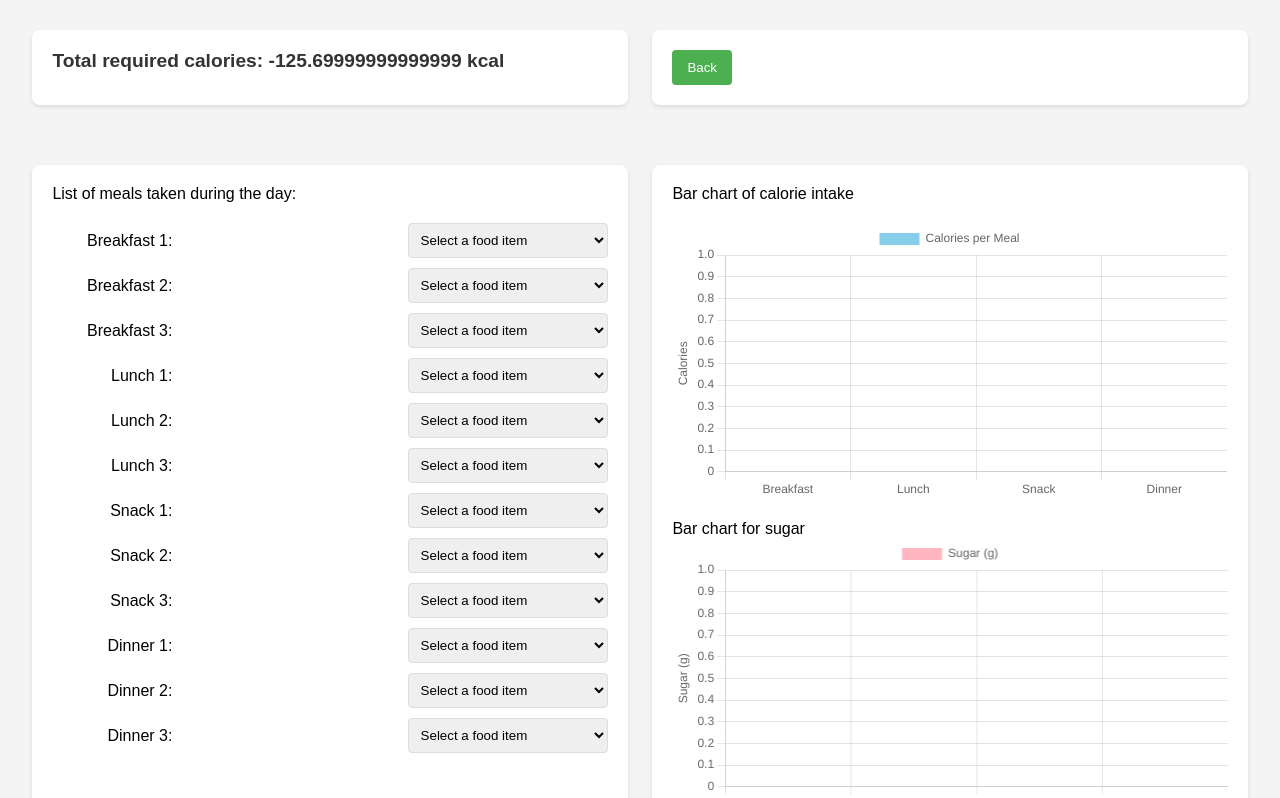
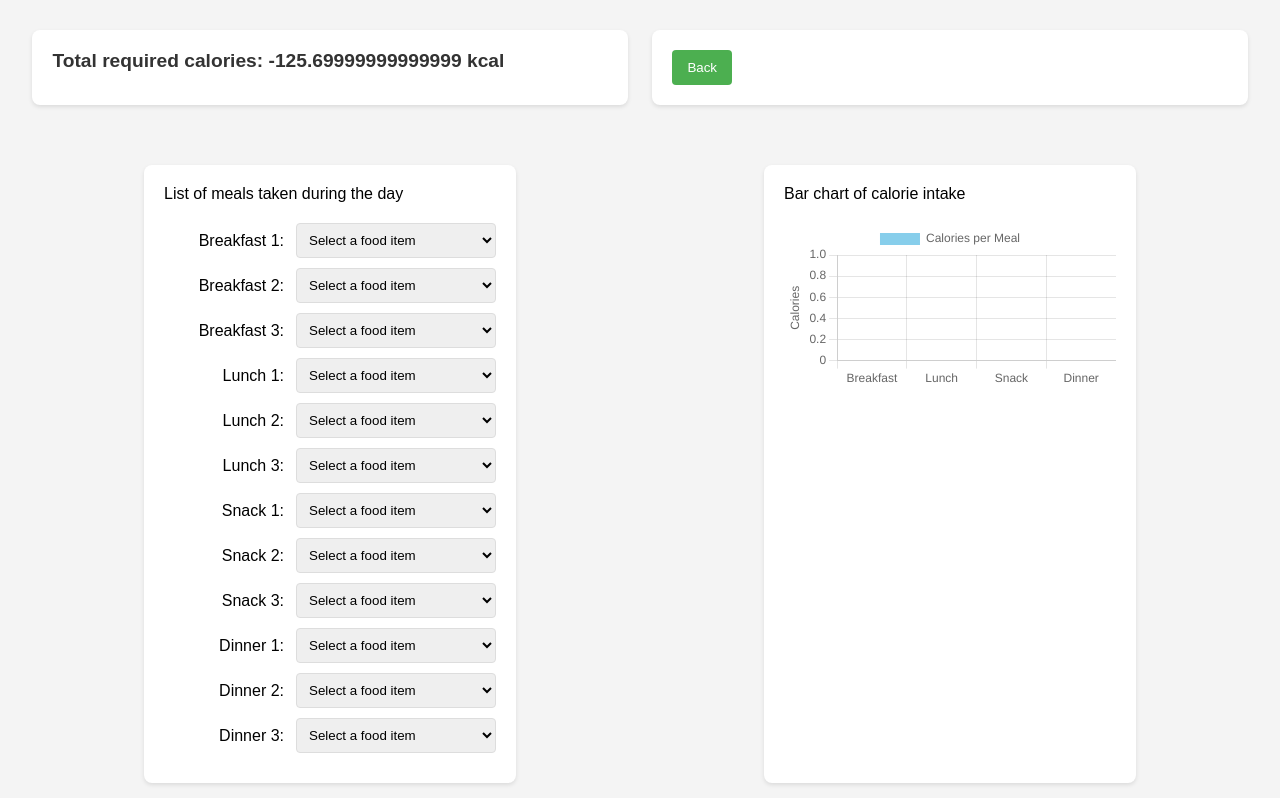
Before and after one commit to The0eau/Nutrition-Dashboard, a plain HTML site: page index.html in a window 1280 px wide. Both pictures are taken after typing "5", "5", "5" into the empty fields and a click on the button "Calculate Calories". Shown: the top 798 px of the page. Drawn offline with nearby package versions, Linux system fonts and the light colour scheme.

Commit message:
Project 4

```diff
--- a/index.html
+++ b/index.html
@@ -38,7 +38,7 @@
             <div class="box"><button onclick="history.back()">Back</button></div>
         </div>
         <div class="row row-2">
-            <div class="box">List of meals taken during the day:
+            <div class="box">List of meals taken during the day
                 <div class="meal-menu">
                     <div class="meal-row">
                         <label for="breakfast-select-1">Breakfast 1:</label>
@@ -94,12 +94,10 @@
                 <div class="chart-container">
                     <canvas id="calorieChart"></canvas>
                 </div>
-                <div class="chart-container">Bar chart for sugar
-                    <canvas id="sugarChart"></canvas>
-                </div>
             </div>
         </div>
         <div class="row row-3">
+            <div class="box">Bar chart for sugar<canvas id="sugarChart"></canvas></div>
             <div class="box">Bar chart for proteins<canvas id="proteinChart"></canvas></div>
             <div class="box">Bar chart for carbs<canvas id="carbsChart"></canvas></div>
         </div>
--- a/styles.css
+++ b/styles.css
@@ -17,14 +17,11 @@ body {
     box-shadow: 0 2px 4px rgba(0, 0, 0, 0.1);
     padding: 20px;
     margin: 10px;
-    width: 49%; /* Ajuste la largeur des boîtes */
+    width: 30%; /* Ajuste la largeur des boîtes */
     box-sizing: border-box;
 }
 
 .row-1 .box {
-    width: 48%; /* Ajuste la largeur des boîtes dans la première ligne */
-}
-.row-2 .box {
     width: 48%; /* Ajuste la largeur des boîtes dans la première ligne */
 }
 
```
